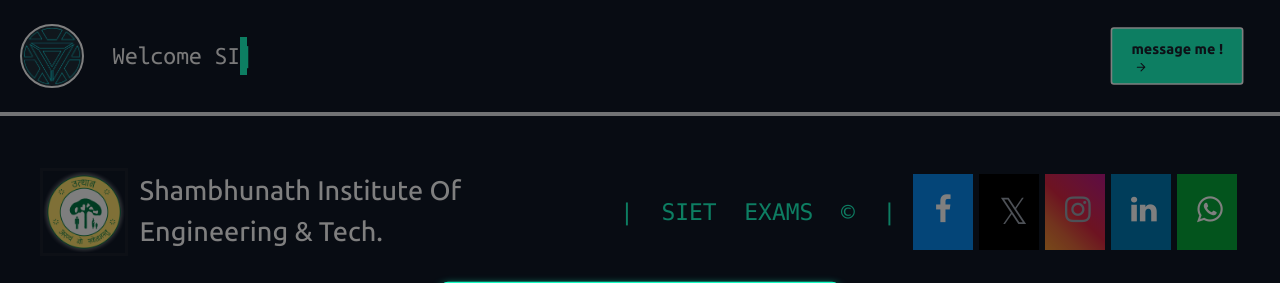
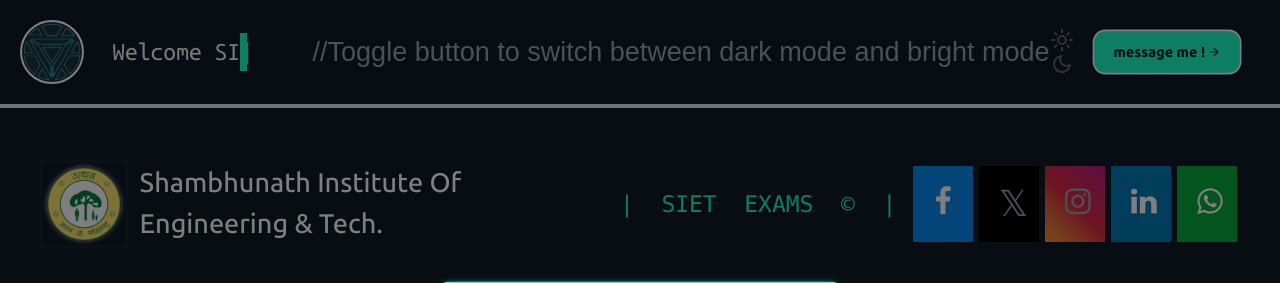
Before and after one commit to SudoKIngpin/Flask-App, a Flask app: page / in a window 1280 px wide. Shown: the top 283 px of the page. Run offline with Flask 2, Linux system fonts and the light colour scheme.

Commit message:
Update home.html
added toggle button and changed the button ui

```diff
--- a/templates/home.html
+++ b/templates/home.html
@@ -93,8 +93,16 @@
       </a>
       <nav class="md:ml-auto flex flex-wrap items-center text-base justify-center">
       </nav>
+
+      //Toggle button to switch between dark mode and bright mode
+
+      <div id="toggle-btn" title="Dark / Bright Mode" aria-label="Toggle Dark Mode">
+        <img src="/static/assets/bright.svg" id="bright" alt="Bright Mode Icon">
+        <img src="/static/assets/dark.svg" id="dark" alt="Dark Mode Icon">
+      </div>
+
       <button id="feedback-btn"
-        class="text-white bg-green-500 border-0 py-3 px-6 focus:outline-none hover:bg-green-600 rounded text-lg">
+        class="flex items-center justify-center rounded-2xl text-white bg-green-500 border-0 py-3 px-6 focus:outline-none hover:bg-green-600 rounded text-lg">
         <a href="/feedback" target="_blank"> message me !
         </a>
         <svg fill="none" stroke="currentColor" stroke-linecap="round" stroke-linejoin="round" stroke-width="2"
```
